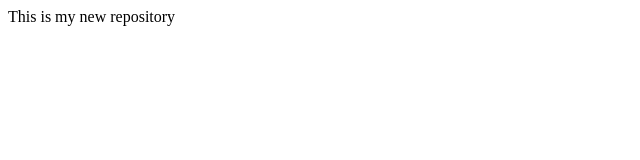
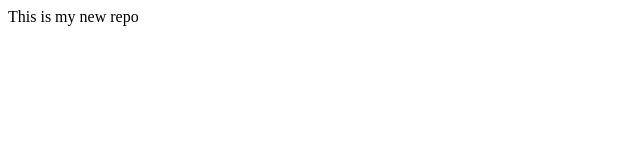
Before and after one commit to Vaibhav-Khalipe/localrepo, a plain HTML site: page index.html in a window 1280 px wide. Shown: the full height of the page, 0-640 px from the left. Drawn offline with Linux system fonts and the light colour scheme.

Commit message:
Readme File Updated

```diff
--- a/index.html
+++ b/index.html
@@ -1,3 +1,4 @@
 <p>
-    This is my new repository
+    This is my new repo
+
 </p>
```
